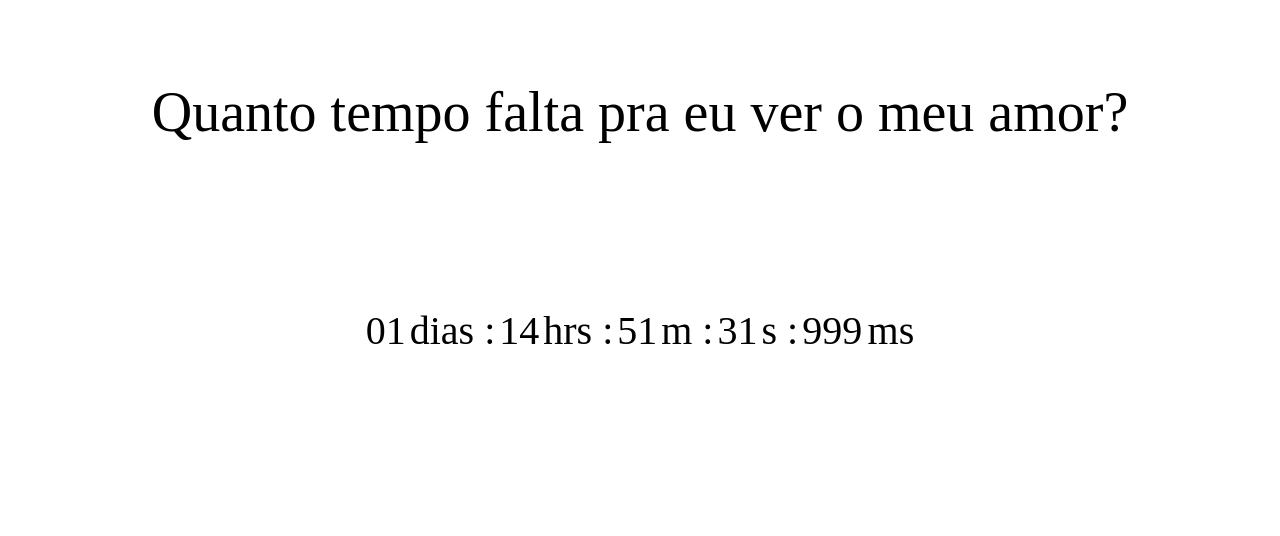
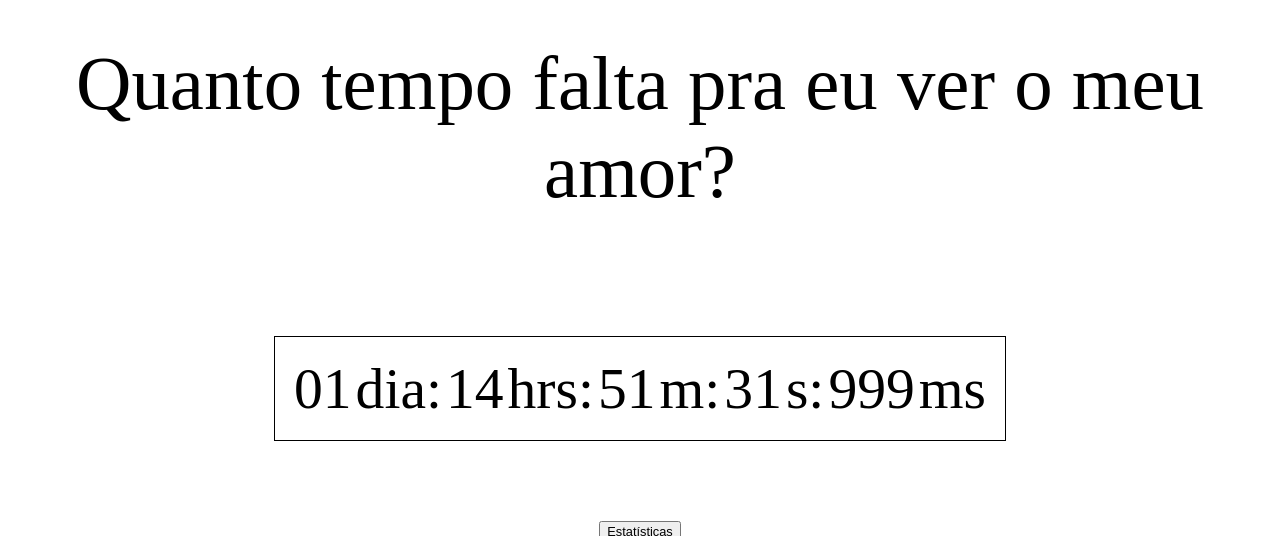
Before and after one commit to CauanFelipeTavares/Cronometro-Codeso, a plain HTML site: page index.html in a window 1280 px wide. Shown: the top 536 px of the page. Drawn offline with Linux system fonts and the light colour scheme.

Commit message:
Botão & Refatoração do cronometro

```diff
--- a/index.html
+++ b/index.html
@@ -14,17 +14,19 @@
     <table>
         <tr>
             <td id="dias"> </td>
-            <td>dias :</td>
+            <td id="diaPluralidade"> </td>
             <td id="horas"> </td>
-            <td>hrs :</td>
+            <td>hrs:</td>
             <td id="minutos"> </td>
-            <td>m :</td>
+            <td>m:</td>
             <td id="segundos"> </td>
-            <td>s :</td>
+            <td>s:</td>
             <td id="ms"> </td>
             <td>ms</td>
         </tr>
     </table>
+
+    <button>Estatísticas</button>
 
     <div id="final">
         <footer id="quando">
--- a/script.js
+++ b/script.js
@@ -48,12 +48,19 @@ if(contaHora < 0){
 }else{
     document.getElementById('horas').innerHTML = contaHora
 }
+//console.log(contaDia)
 
 
 if(contaDia < 10){
     document.getElementById('dias').innerHTML = '0' + contaDia
 }else{
     document.getElementById('dias').innerHTML = contaDia
+}
+
+if(contaDia = 1){
+    document.getElementById('diaPluralidade').innerHTML = "dia:"
+}else{
+    document.getElementById('diaPluralidade').innerHTML = "dias:"
 }
 
 
--- a/style.css
+++ b/style.css
@@ -1,23 +1,39 @@
 main {
     text-align: center;
-    margin: 10vh 0 20vh 0;
-    font-size: 7ch;
+    margin: 5vh 0 15vh 0;
+    font-size: 6vw;
 }
 
 table{
-    margin: auto;
+    margin:10vh auto;
+    max-width: 90%;
+    padding: 1rem;
+    border: 1px solid black;
 }
 
 table td {
-    font-size: 5ch;
+    font-size: 4.5vw;
+}
+
+#dias, #horas, #minutos, #segundos {
+    font-size: 4.5vw;
+    min-width: 4.5vw;
+    max-width: 4.5vw;
+}
+
+#ms {
+    font-size: 4.5vw;
+    min-width: 6.75vw;
+    max-width: 6.75vw;
 }
 
 #final {
-    position: absolute;
-    bottom: 30px;
+    font-size: 1.8vw;
 }
 
-#ms {
-    min-width: 4.8vw;
-    max-width: 4.8vw;
+button {
+    display: block;
+    margin: 0 auto 0 auto;
+    cursor: pointer;
+    font-size: 1vw;
 }
```
